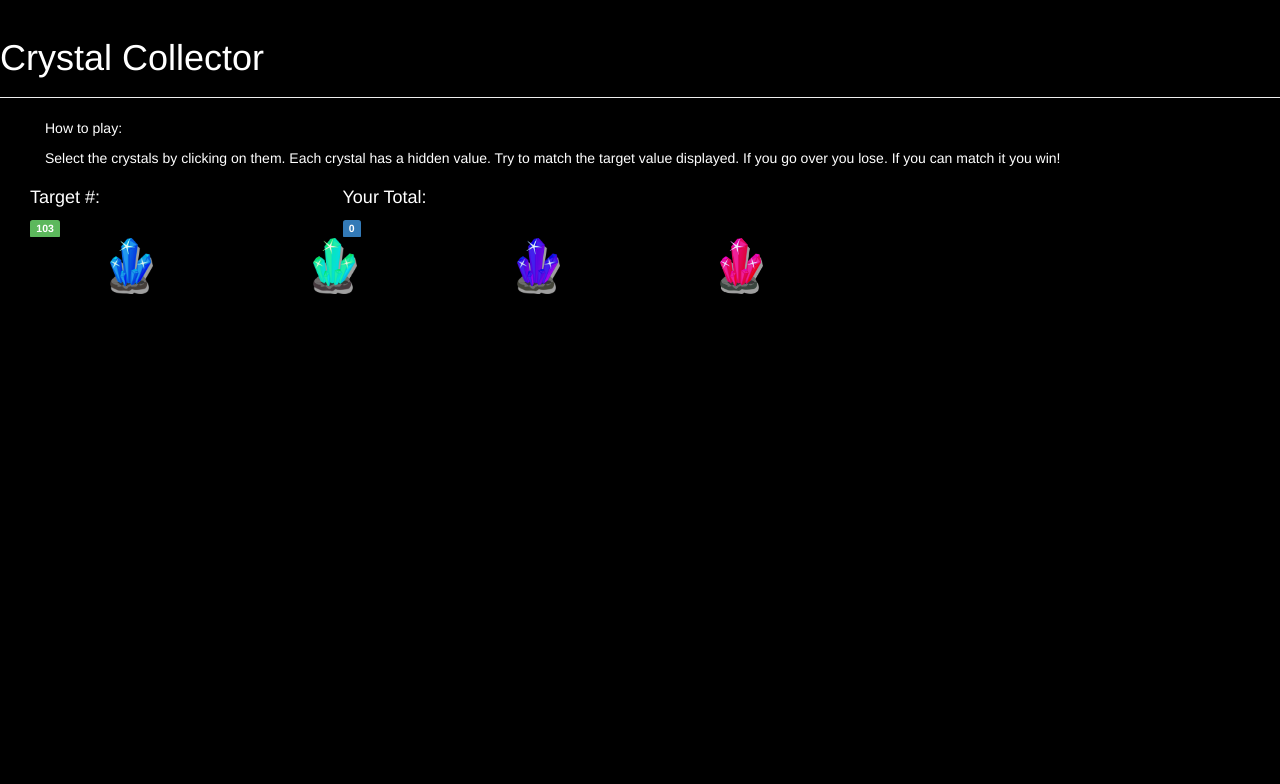
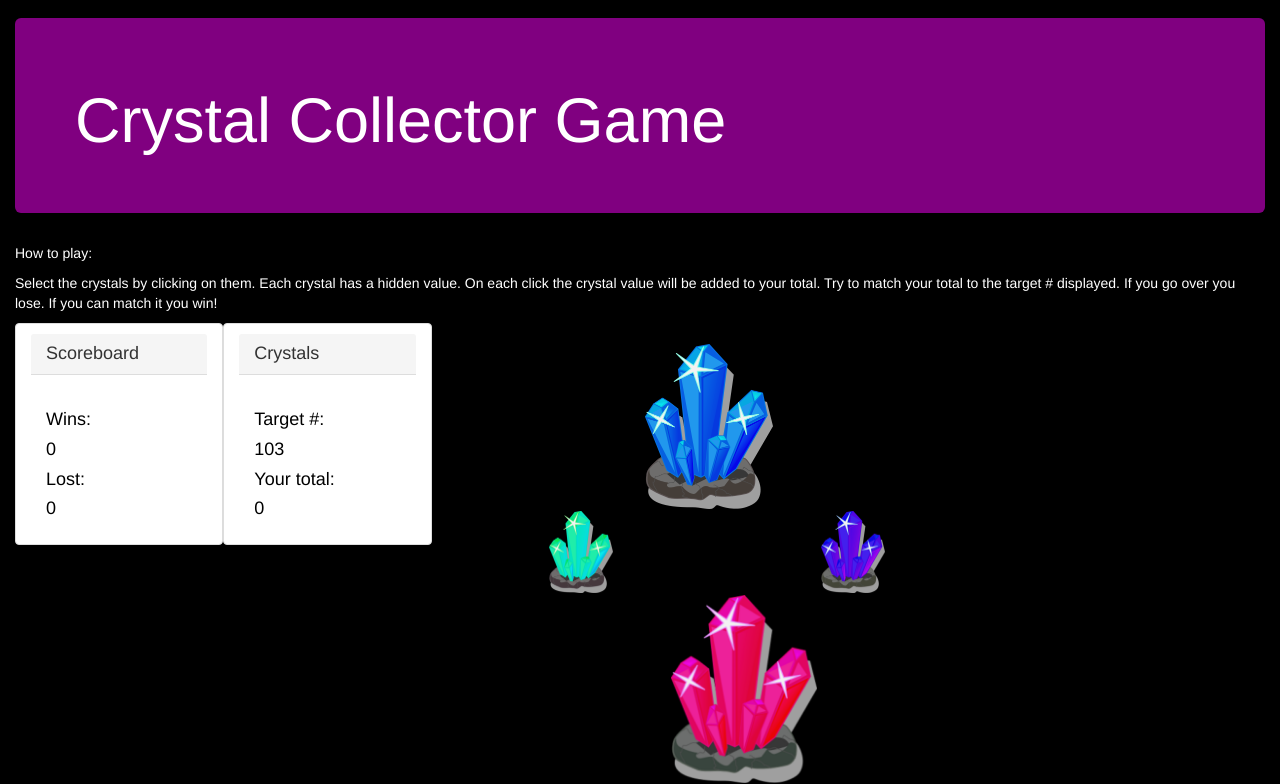
Before and after one commit to ethanzander/CrystalCollector, a plain HTML site: page index.html in a window 1280 px wide. Shown: the part 79-863 px from the top of the page. Before the commit the page ends 800 px from the top, so only its background shows below. Drawn offline with nearby package versions, Linux system fonts and the light colour scheme.

Commit message:
Almost Final edit
Added Scoreboard with wins and lost. Changed crystal and target counter.

```diff
--- a/assets/css/style.css
+++ b/assets/css/style.css
@@ -1,5 +1,11 @@
 .crystal-image{
 	size: 30%;
+}
+.panel-body{
+	color: black;
+}
+.jumbotron{
+	background: purple;
 }
 
 body{
@@ -11,3 +17,23 @@ button{
 	background: black;
 	border: 0;
 }
+/* For desktop: */
+.col-1 {width: 8.33%;}
+.col-2 {width: 16.66%;}
+.col-3 {width: 25%;}
+.col-4 {width: 33.33%;}
+.col-5 {width: 41.66%;}
+.col-6 {width: 50%;}
+.col-7 {width: 58.33%;}
+.col-8 {width: 66.66%;}
+.col-9 {width: 75%;}
+.col-10 {width: 83.33%;}
+.col-11 {width: 91.66%;}
+.col-12 {width: 100%;}
+
+@media only screen and (max-width: 768px) {
+    /* For mobile phones: */
+    [class*="col-"] {
+        width: 100%;
+    }
+}
--- a/assets/javascript/game.js
+++ b/assets/javascript/game.js
@@ -1,6 +1,8 @@
 
 $( document ).ready(function() {
 //Variables
+var wins = 0;
+var losts = 0;
 var targetNumber = getTargetnumber();
 var yourTotal = 0;
 var blueCrystalValue = getCrystalValue();
@@ -8,6 +10,8 @@ var greenCrystalValue = getCrystalValue();
 var purpleCrystalValue = getCrystalValue();
 var redCrystalValue = getCrystalValue();
 // Set Game values
+$('#number-wins').text(wins);
+$('#number-lost').text(losts);
 $('#target-number').text(targetNumber);
 $('#your-total').text(yourTotal);
 $('#blue-crystal').val(blueCrystalValue);
@@ -51,6 +55,8 @@ $('.crystal-image').on('click', function(){
     var winNewGame = confirm("You win! Your crystals equal " + targetNumber + ". Do you want to play again?")
     if (winNewGame == true) {
       playAgain();
+      var addWin = parseInt($('#number-wins').text());
+      $('#number-wins').text(addWin+1);
     }
 
   }
@@ -58,6 +64,8 @@ $('.crystal-image').on('click', function(){
     var lostNewGame = confirm("BUST! You went over " + targetNumber +". Do you want to play again")
     if (lostNewGame == true) {
       playAgain();
+      var addLost = parseInt($('#number-lost').text());
+      $('#number-lost').text(addLost+1);
     }
   }
 });
--- a/index.html
+++ b/index.html
@@ -22,45 +22,51 @@
 			</div>
 		</div>
 	</nav>
-	<div class="page-header">
-  		<h1>Crystal Collector</h1>
-	</div>
-	<div class="main container-fluid">
-		<div class="container-fluid">
-			<!-- <div class="row"> -->
+
+	<div class="main contianer container-fluid">
+		<div class="jumbotron">
+  		<h1>Crystal Collector Game</h1>
+		</div>
+			<div class="row">
 				<div class="col-md-12">
 					<p>How to play:</p>
-					<p>Select the crystals by clicking on them. Each crystal has a hidden value. Try to match the target value displayed. If you go over you lose. If you can match it you win!</p>
+					<p>Select the crystals by clicking on them. Each crystal has a hidden value. On each click the crystal value will be added to your total. Try to match your total to the target # displayed. If you go over you lose. If you can match it you win!</p>
 				</div>
 			</div>
-			<!-- <div class="row"> -->
-				<div class="col-md-3">
-					<h4>Target #:</h4>
-					<p id="target-number" class="label label-success">0</p>
-				</div>
-				<div class="col-md-3">
-					<h4>Your Total:</h4>
-					<p id="your-total" class="label label-primary">0</p>
-				</div>
-			<!-- </div> -->
-			<!-- <div class="row"> -->
-				<div class="col-md-12 container">
-					<button class="crystal-image col-md-2" id="blue-crystal" value="1">
+			<div class="panel panel-default col-md-2">
+					<h4 class="panel-heading">Scoreboard</h4>
+					<div class="panel-body">
+					<h4>Wins: </h4>
+					<h4 id="number-wins">0</h4>
+					<h4>Lost: </h4>
+					<h4 id="number-lost">0</h4>
+					</div>
+			</div>
+			<div class="panel panel-default col-md-2">
+					<h4 class="panel-heading">Crystals</h4>
+					<div class="panel-body">
+					<h4>Target #: </h4>
+					<h4 id="target-number">0</h4>
+					<h4>Your total: </h4>
+					<h4 id="your-total">0</h4>
+					</div>
+			</div>
+			<br>
+				<div class="col-md-6 container-fluid">
+					<button class="crystal-image" id="blue-crystal" value="1">
 					<img src="assets/images/blueCrystal.png" style="width:25%;">
 					</button>
-					<button class="crystal-image col-md-2" id="green-crystal" value="2">
+					<button class="crystal-image" id="green-crystal" value="2">
 					<img src="assets/images/greenCrystal.png" style="width:25%;">
 					</button>
-					<button class="crystal-image col-md-2" id="purple-crystal" value="3">
+					<button class="crystal-image" id="purple-crystal" value="3">
 					<img src="assets/images/purpleCrystal.png" style="width:25%;">
 					</button>
-					<button class="crystal-image col-md-2" id="red-crystal" value="4">
+					<button class="crystal-image" id="red-crystal" value="4">
 					<img src="assets/images/redCrystal.png" style="width:25%;">
 					</button>
 				</div>
-			<!-- </div> -->
 
-		</div>
 	</div>
 
 
```
